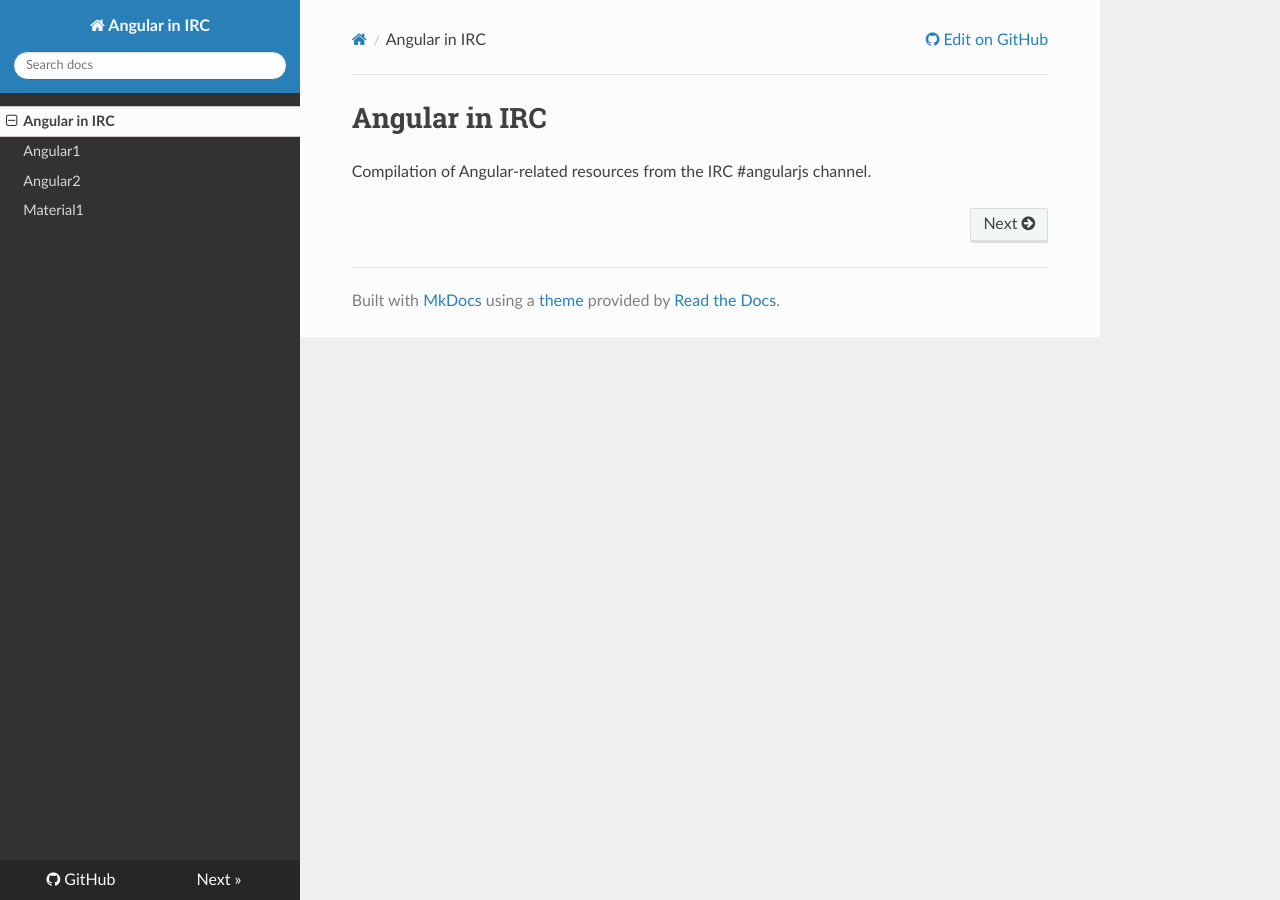
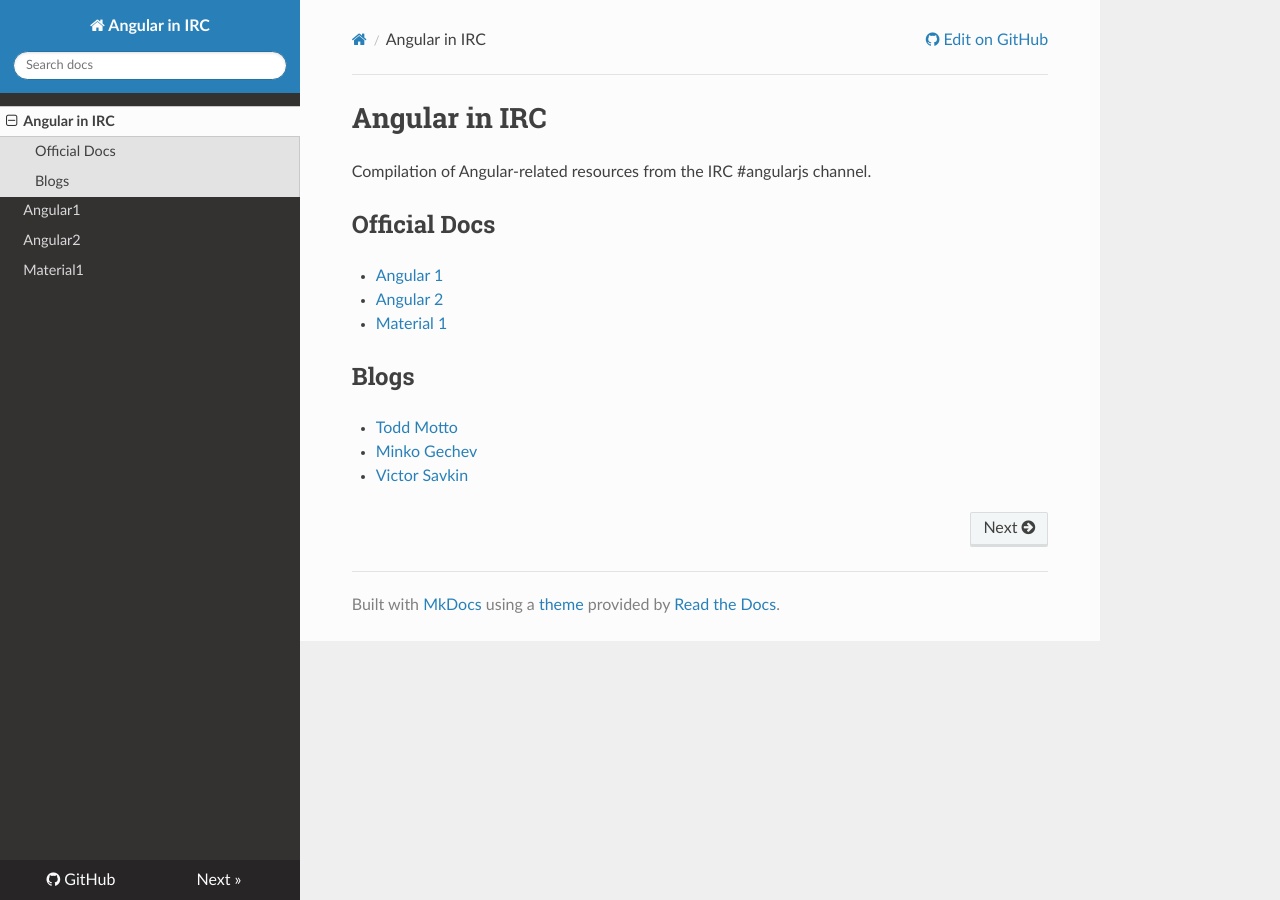
Before and after one commit to ngirc/ng-irc, an MkDocs documentation site: the page built from docs/index.md, in a window 1280 px wide. Built offline with MkDocs 1.6.1, drawn with Linux system fonts in a browser that asks for light colours; nearby versions of some CDN libraries.

Commit message:
Add official docs and blogs links.

```diff
--- a/docs/index.md
+++ b/docs/index.md
@@ -1,3 +1,15 @@
 # Angular in IRC
 
 Compilation of Angular-related resources from the IRC #angularjs channel.
+
+## Official Docs
+
+- [Angular 1](https://angularjs.org/)
+- [Angular 2](https://angular.io/)
+- [Material 1](https://material.angularjs.org/)
+
+## Blogs
+
+- [Todd Motto](https://toddmotto.com/)
+- [Minko Gechev](http://blog.mgechev.com/)
+- [Victor Savkin](https://vsavkin.com/)
```
